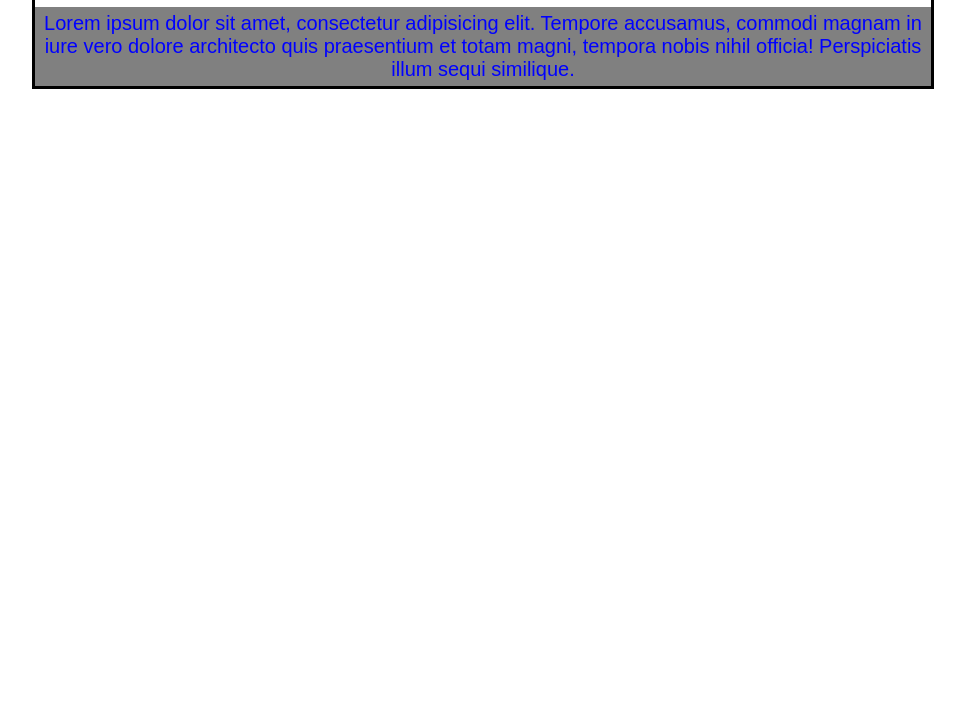
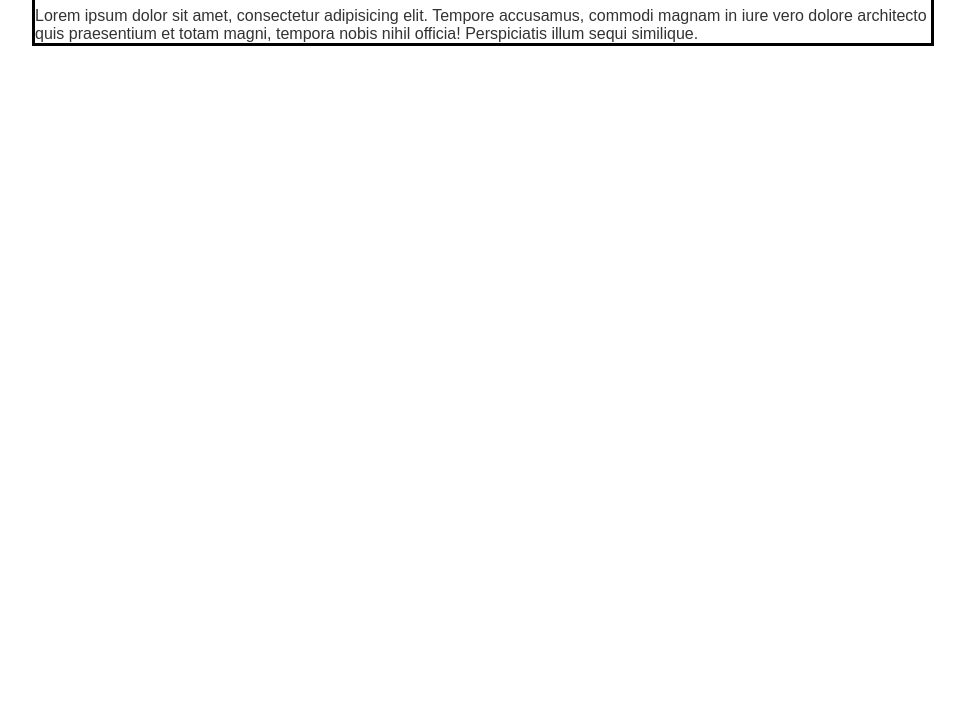
Before and after one commit to vladie22/framePostTestGit, a plain HTML site: page index.html in a window 1280 px wide. Shown: the part 76-800 px from the top of the page, without its empty margins (157-1122 px from the left). Drawn offline with Linux system fonts and the light colour scheme.

Commit message:
Se ha modificado el contenido a estilo neutro

```diff
--- a/style/style.css
+++ b/style/style.css
@@ -14,12 +14,3 @@ body
     margin: 0 auto;
     text-align: left;
 }
-
-#content{
-    text-align: center;
-    font-size: 20px;
-    background-color: gray;
-    color: blue;
-    margin: 0 auto;
-    padding: 5px;
-}
```
